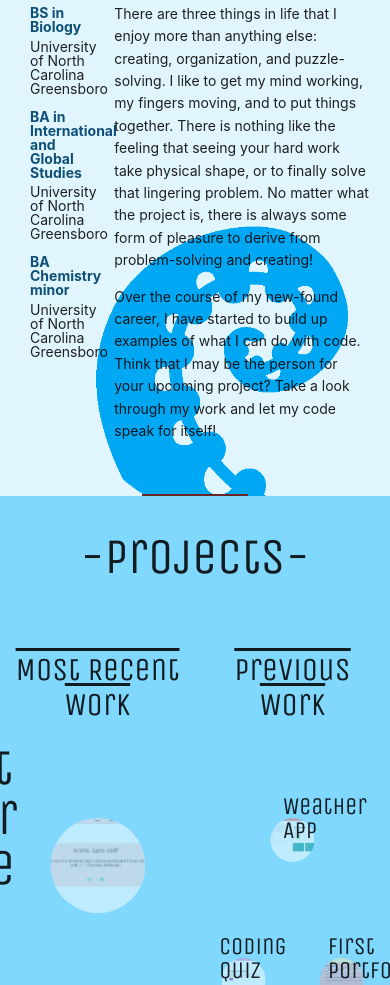
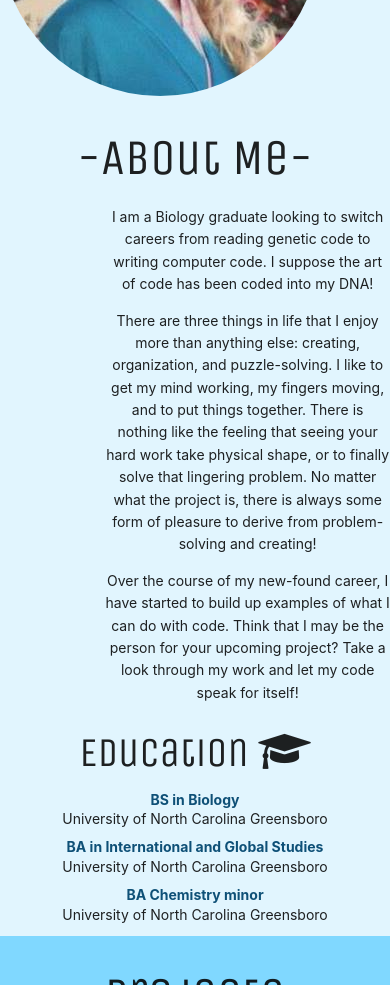
Before and after one commit to hanlee-311/hannah-lee-portfolio-3, a plain HTML site: page index.html in a window 390 px wide. Shown: the part 1015-2000 px from the top of the page. Drawn offline with nearby package versions, Linux system fonts and the light colour scheme.

Commit message:
added reactivity feature to about-me section, but not complete

```diff
--- a/assets/style.css
+++ b/assets/style.css
@@ -13,7 +13,7 @@ nav {
 }
 
 .secondary-logo {
-    visibility: hidden;
+    display: none;
 }
 
 .adjust {
@@ -58,6 +58,10 @@ nav {
     position: relative;
 }
 
+.small-screen {
+    display:none;
+}
+
 .profile-pic {
     margin-top: 2.5em;
 }
@@ -70,6 +74,7 @@ p {
 
 .school {
     margin-top: 1em;
+    margin-bottom: 1em;
 }
 
 .degree {
@@ -179,3 +184,13 @@ body {
         visibility: visible;
     }
 }
+
+@media only screen and (max-width: 850px) {
+    .small-screen {
+        display: contents;
+    }
+
+    .big-screen {
+        display: none;
+    }
+}
--- a/index.html
+++ b/index.html
@@ -53,8 +53,8 @@
       <h1 class="subtitle">I'm a great catch!</h1>
     </div>
 
-    <div id="about-me" class="container section line">
-      <img class="col s3 responsive-img circle tenctical" src="./assets/images/tentacle-icon-24.png" alt="tenctical">
+    <div id="about-me" class="container section line big-screen">
+      <img class="col s3 responsive-img tenctical" src="./assets/images/tentacle-icon-24.png" alt="tenctical">
       <div class="row">
         <div class="col s3">
           <img class="responsive-img circle profile-pic" src="./assets/images/profile-pic.jpg" alt="profile-pic">
@@ -82,6 +82,32 @@
           <p>There are three things in life that I enjoy more than anything else: creating, organization, and puzzle-solving. I like to get my mind working, my fingers moving, and to put things together. There is nothing like the feeling that seeing your hard work take physical shape, or to finally solve that lingering problem. No matter what the project is, there is always some form of pleasure to derive from problem-solving and creating!</p>
           <p>Over the course of my new-found career, I have started to build up examples of what I can do with code. Think that I may be the person for your upcoming project? Take a look through my work and let my code speak for itself!</p>
         </div>
+      </div>
+    </div>
+
+    <div id="about-me" class="container section line center-align small-screen">
+      <img class="col s3 responsive-img tenctical" src="./assets/images/tentacle-icon-24.png" alt="tenctical">
+      <img class="responsive-img circle profile-pic" src="./assets/images/profile-pic.jpg" alt="profile-pic">
+      <h2 class="col s9">-About Me-</h2>
+      <p>I am a Biology graduate looking to switch careers from reading genetic code to writing computer code. I suppose the art of code has been coded into my DNA!</p>
+      <p>There are three things in life that I enjoy more than anything else: creating, organization, and puzzle-solving. I like to get my mind working, my fingers moving, and to put things together. There is nothing like the feeling that seeing your hard work take physical shape, or to finally solve that lingering problem. No matter what the project is, there is always some form of pleasure to derive from problem-solving and creating!</p>
+      <p>Over the course of my new-found career, I have started to build up examples of what I can do with code. Think that I may be the person for your upcoming project? Take a look through my work and let my code speak for itself!</p>
+      <div>
+        <h3>Education <i class="fa fa-graduation-cap" aria-hidden="true"></i></h3>
+        <ul>
+          <ul class="school">
+              <li class="degree">BS in Biology</li>
+              <li>University of North Carolina Greensboro</li>
+          </ul>
+          <ul class="school">
+              <li class="degree">BA in International and Global Studies</li>
+              <li>University of North Carolina Greensboro</li>
+          </ul>
+          <ul class="school">
+              <li class="degree">BA Chemistry minor</li>
+              <li>University of North Carolina Greensboro</li>
+          </ul>
+        </ul>
       </div>
     </div>
 
```
Also changed, not shown: temp.html (added, +17 -0 lines).
